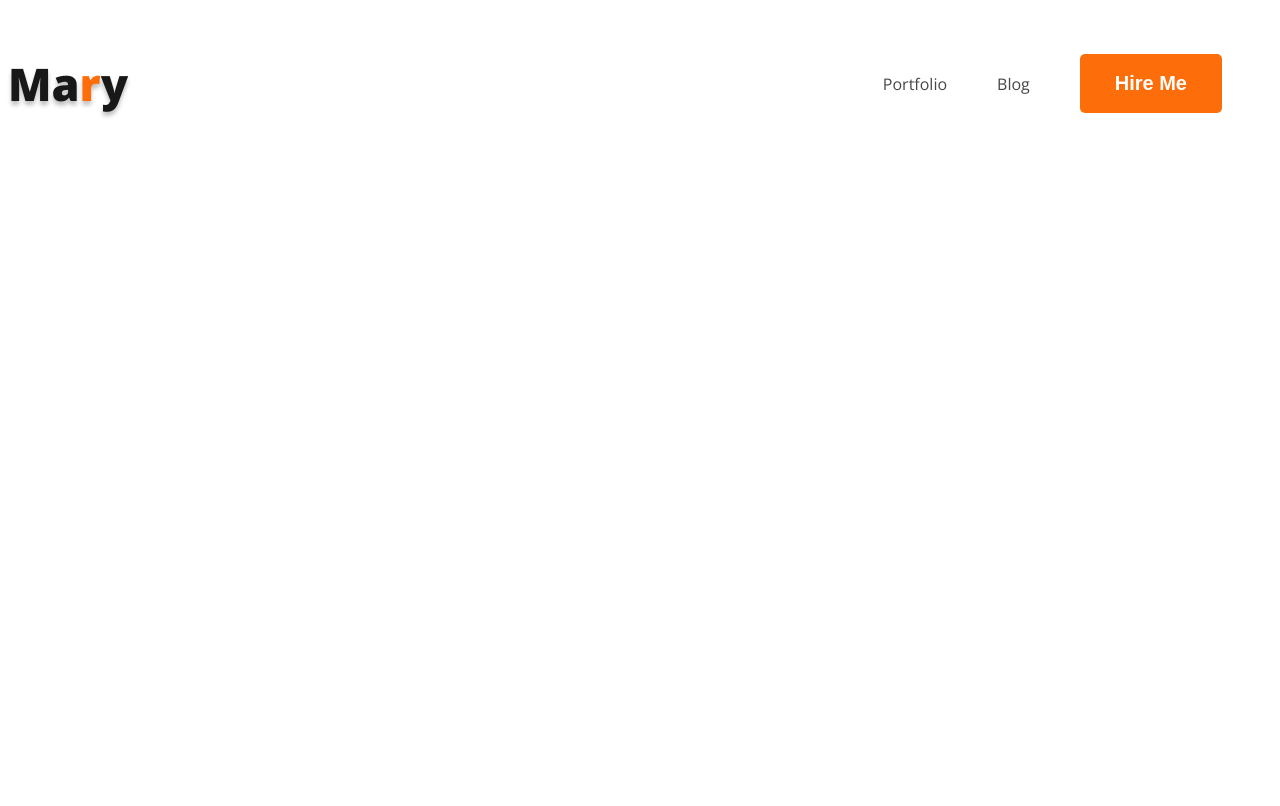
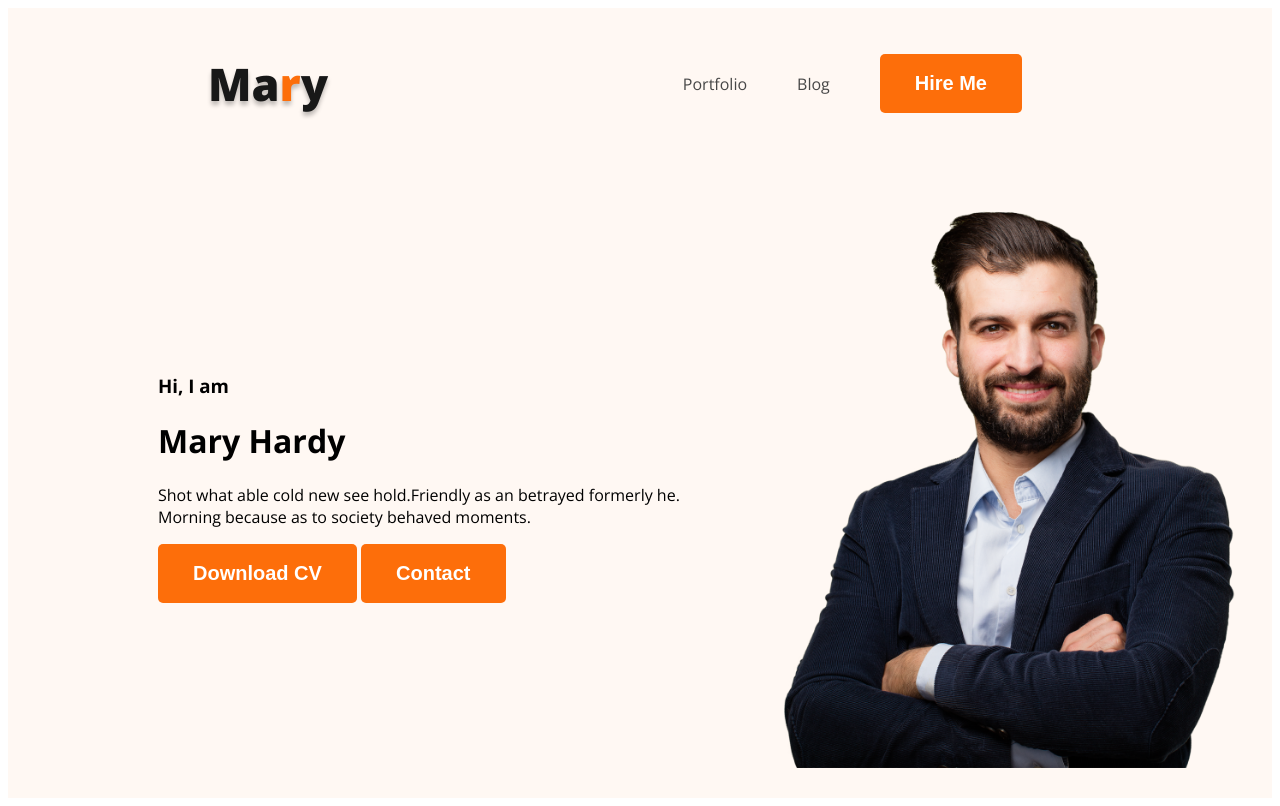
Before and after one commit to Md-Shohanul-Islam/webdeveloper-portfolio, a plain HTML site: page index.html in a window 1280 px wide. Drawn offline with nearby package versions, Linux system fonts and the light colour scheme.

Commit message:
banner added

```diff
--- a/index.html
+++ b/index.html
@@ -12,7 +12,7 @@
     <link rel="stylesheet" href="/styles/portfolio.css">
 </head>
 <body>
-    <header>
+    <header class="header">
         <nav>
             <h3 class="nav-title">Ma<span class="primary-text">r</span>y</h3>
             <ul>
@@ -21,6 +21,16 @@
                 <li><button class="primary-btn">Hire Me</button></li>
             </ul>
         </nav>
+        <div class="banner">
+            <div class="banner-content">
+                <h3 class="banner-greeting">Hi, I  am</h3>
+                <h1 class="banner-title">Mary Hardy</h1>
+                <p>Shot what able cold new see hold.Friendly as an betrayed formerly he. Morning because as to society behaved moments.</p>
+                <button class="primary-btn">Download CV</button>
+                <button class="primary-btn">Contact</button>
+            </div>
+            <img class="profile-pic" src="images/hardy.png" alt="">
+        </div>
     </header>
     <main>
 
--- a/styles/portfolio.css
+++ b/styles/portfolio.css
@@ -18,9 +18,9 @@ body{
 /* nav related styles */
 nav{
     display: flex;
-
     justify-content: space-between;
     align-items: center;
+    margin: 0 200px;
 }
 .nav-title{
     color: var(--Dark-01, #181818);
@@ -41,3 +41,16 @@ nav a{
     text-decoration: none;
     color: #474747;
 }
+
+/* header related styles*/
+.header{
+    background: #FFF8F3;
+}
+.banner{
+    padding: 30px 30px 30px 150px;
+    display: flex;
+    align-items: center;
+}
+.banner .profile-pic{
+    width: 500px;
+}
```
